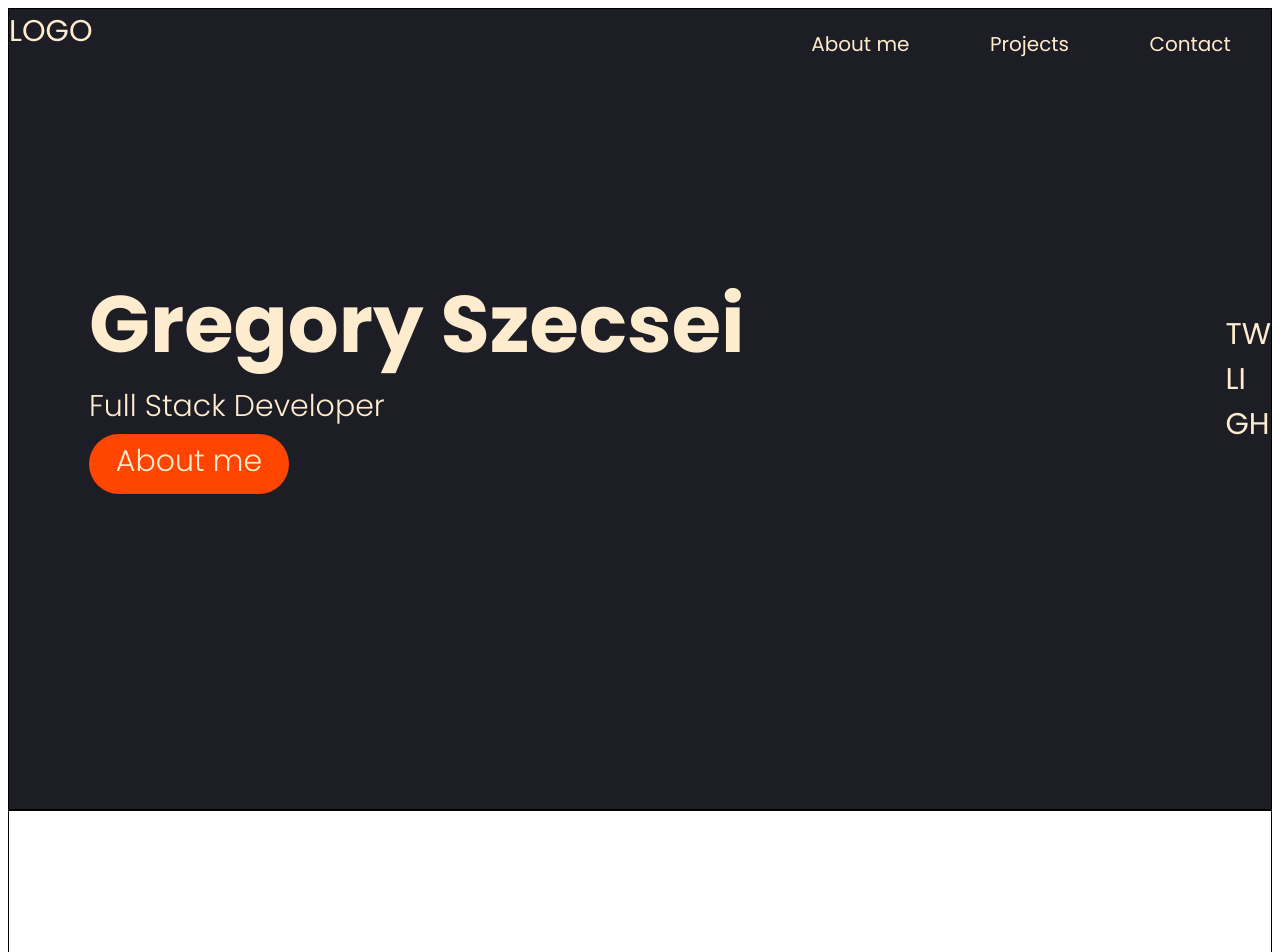
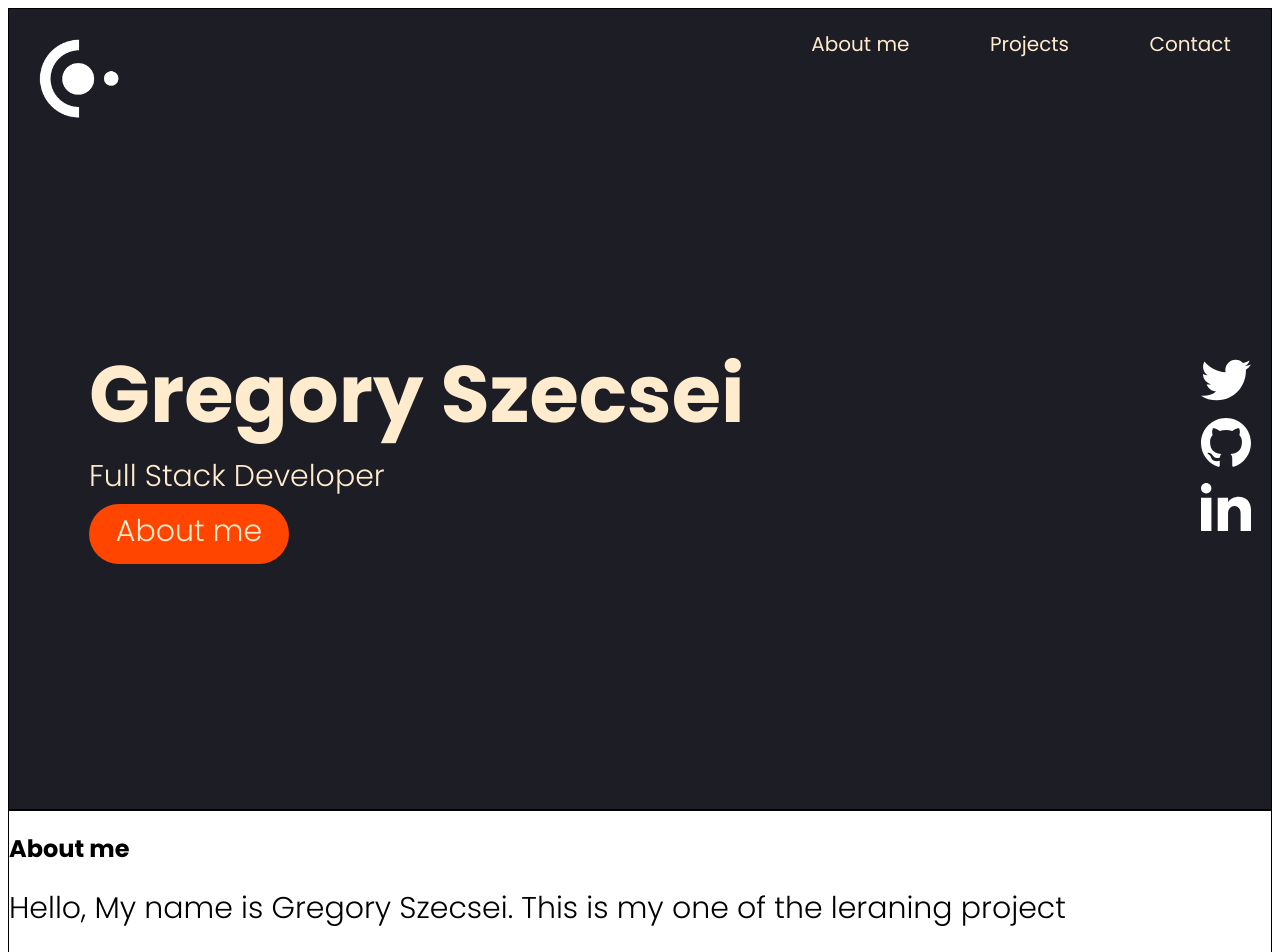
Before and after one commit to Szecse/Portfolio-exercise, a plain HTML site: page index.html in a window 1280 px wide. Shown: the top 952 px of the page. Drawn offline with Linux system fonts and the light colour scheme.

Commit message:
More sections

```diff
--- a/index.html
+++ b/index.html
@@ -4,7 +4,7 @@
     <meta charset="UTF-8">
     <meta http-equiv="X-UA-Compatible" content="IE=edge">
     <meta name="viewport" content="width=device-width, initial-scale=1.0">
-    <link rel="stylesheet" href="style.css"/>
+    <link rel="stylesheet" href="src/style.css"/>
     <link rel="preconnect" href="https://fonts.googleapis.com">
     <link rel="preconnect" href="https://fonts.gstatic.com" crossorigin>
     <link href="https://fonts.googleapis.com/css2?family=Poppins:wght@300;400;500;600;700;800&display=swap" rel="stylesheet">
@@ -14,7 +14,7 @@
 <body>
     <section class="hero">
         <nav>
-            <div>LOGO</div>
+            <img class="logo" src="src/img/logo.png" alt="Gregorys Logo"/>
             <ul>
                 <li>About me</li>
                 <li>Projects</li>
@@ -28,19 +28,31 @@
                 <div class="button">About me</div>
             </div>
             <div class="socials">
-                <Div>TW</Div>
-                <div>LI</div>
-                <div>GH</div>
+                <div><a href="https://www.twitter.com/ania_kubow" class="social">
+                    <svg xmlns="http://www.w3.org/2000/svg" fill="#ffffff" width="50" height="50" viewBox="0 0 24 24"><path d="M24 4.557c-.883.392-1.832.656-2.828.775 1.017-.609 1.798-1.574 2.165-2.724-.951.564-2.005.974-3.127 1.195-.897-.957-2.178-1.555-3.594-1.555-3.179 0-5.515 2.966-4.797 6.045-4.091-.205-7.719-2.165-10.148-5.144-1.29 2.213-.669 5.108 1.523 6.574-.806-.026-1.566-.247-2.229-.616-.054 2.281 1.581 4.415 3.949 4.89-.693.188-1.452.232-2.224.084.626 1.956 2.444 3.379 4.6 3.419-2.07 1.623-4.678 2.348-7.29 2.04 2.179 1.397 4.768 2.212 7.548 2.212 9.142 0 14.307-7.721 13.995-14.646.962-.695 1.797-1.562 2.457-2.549z"/></svg>
+                </a></div>
+                <div><a href="https://www.github.com/ania_kubow"  class="social">
+                    <svg xmlns="http://www.w3.org/2000/svg" fill="#ffffff" width="50" height="50" viewBox="0 0 24 24"><path d="M12 0c-6.626 0-12 5.373-12 12 0 5.302 3.438 9.8 8.207 11.387.599.111.793-.261.793-.577v-2.234c-3.338.726-4.033-1.416-4.033-1.416-.546-1.387-1.333-1.756-1.333-1.756-1.089-.745.083-.729.083-.729 1.205.084 1.839 1.237 1.839 1.237 1.07 1.834 2.807 1.304 3.492.997.107-.775.418-1.305.762-1.604-2.665-.305-5.467-1.334-5.467-5.931 0-1.311.469-2.381 1.236-3.221-.124-.303-.535-1.524.117-3.176 0 0 1.008-.322 3.301 1.23.957-.266 1.983-.399 3.003-.404 1.02.005 2.047.138 3.006.404 2.291-1.552 3.297-1.23 3.297-1.23.653 1.653.242 2.874.118 3.176.77.84 1.235 1.911 1.235 3.221 0 4.609-2.807 5.624-5.479 5.921.43.372.823 1.102.823 2.222v3.293c0 .319.192.694.801.576 4.765-1.589 8.199-6.086 8.199-11.386 0-6.627-5.373-12-12-12z"/></svg>
+                </a></div>
+                <div><a href="https://www.linkedin.com/ania_kubow"  class="social">
+                    <svg xmlns="http://www.w3.org/2000/svg" fill="#ffffff" width="50" height="50" viewBox="0 0 24 24"><path d="M4.98 3.5c0 1.381-1.11 2.5-2.48 2.5s-2.48-1.119-2.48-2.5c0-1.38 1.11-2.5 2.48-2.5s2.48 1.12 2.48 2.5zm.02 4.5h-5v16h5v-16zm7.982 0h-4.968v16h4.969v-8.399c0-4.67 6.029-5.052 6.029 0v8.399h4.988v-10.131c0-7.88-8.922-7.593-11.018-3.714v-2.155z"/></svg>
+                </a></div>
             </div>
         </div>
     </section>
-    <section></section>
-    <section></section>
+    <section class="sub-section">
+        <div class="information">
+        <h2>About me</h2>
+        <p>Hello, My name is Gregory Szecsei. This is my one of the leraning project</p>
+        </div>
+        <div class="headshot"></div>
+    </section>
+    <section class="sub-section"></section>
     <footer></footer>
 
 
 
 
-<script src="app.js"></script>
+<script src="src/app.js"></script>
 </body>
 </html>
--- a/style.css
+++ b/src/style.css
@@ -81,3 +81,11 @@ margin-bottom: 200px;
 .socials {
  padding-bottom: 200px;
 }
+
+.logo{
+    height: 80px;
+    margin: 30px;
+}
+.social {
+    margin: 20px;
+}
```
Also changed, not shown: src/app.js (added), src/img/logo.png (added).
